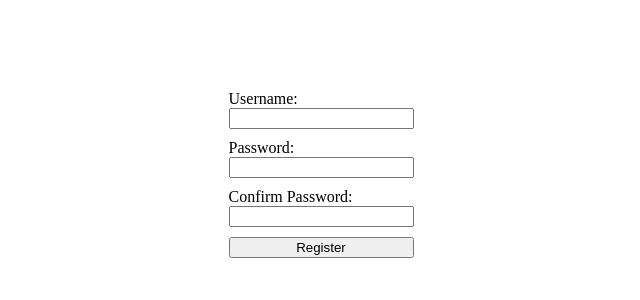
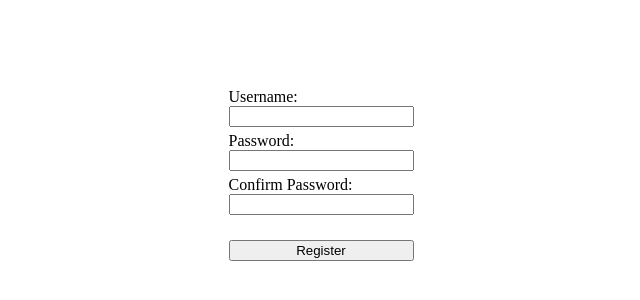
Before and after one commit to khetz/notes-app-v2, an Angular app: page / in a window 1280 px wide. Shown: the part 234-534 px from the top of the page, without its empty margins (319-959 px from the left). Built offline with nearby package versions, Linux system fonts and the light colour scheme.

Commit message:
Adjusted registration form spacing

```diff
--- a/src/app/features/auth/register/register.component/register.component.css
+++ b/src/app/features/auth/register/register.component/register.component.css
@@ -9,7 +9,7 @@
     display: flex;
     flex-direction: column;
     max-width: 250px;
-    gap: 10px;
+    gap: 5px;
 }
 
 .form-section {
@@ -20,3 +20,7 @@
 .validation-message {
     color: red;
 }
+
+.register-button {
+    margin-top: 20px;
+}
--- a/src/app/features/auth/register/register.component/register.component.html
+++ b/src/app/features/auth/register/register.component/register.component.html
@@ -20,6 +20,6 @@
         <p class="validation-message">Passwords do not match</p>
         }
 
-        <button type="submit" [disabled]="!registrationForm.valid">Register</button>
+        <button class="register-button" type="submit" [disabled]="!registrationForm.valid">Register</button>
     </form>
 </div>
```
